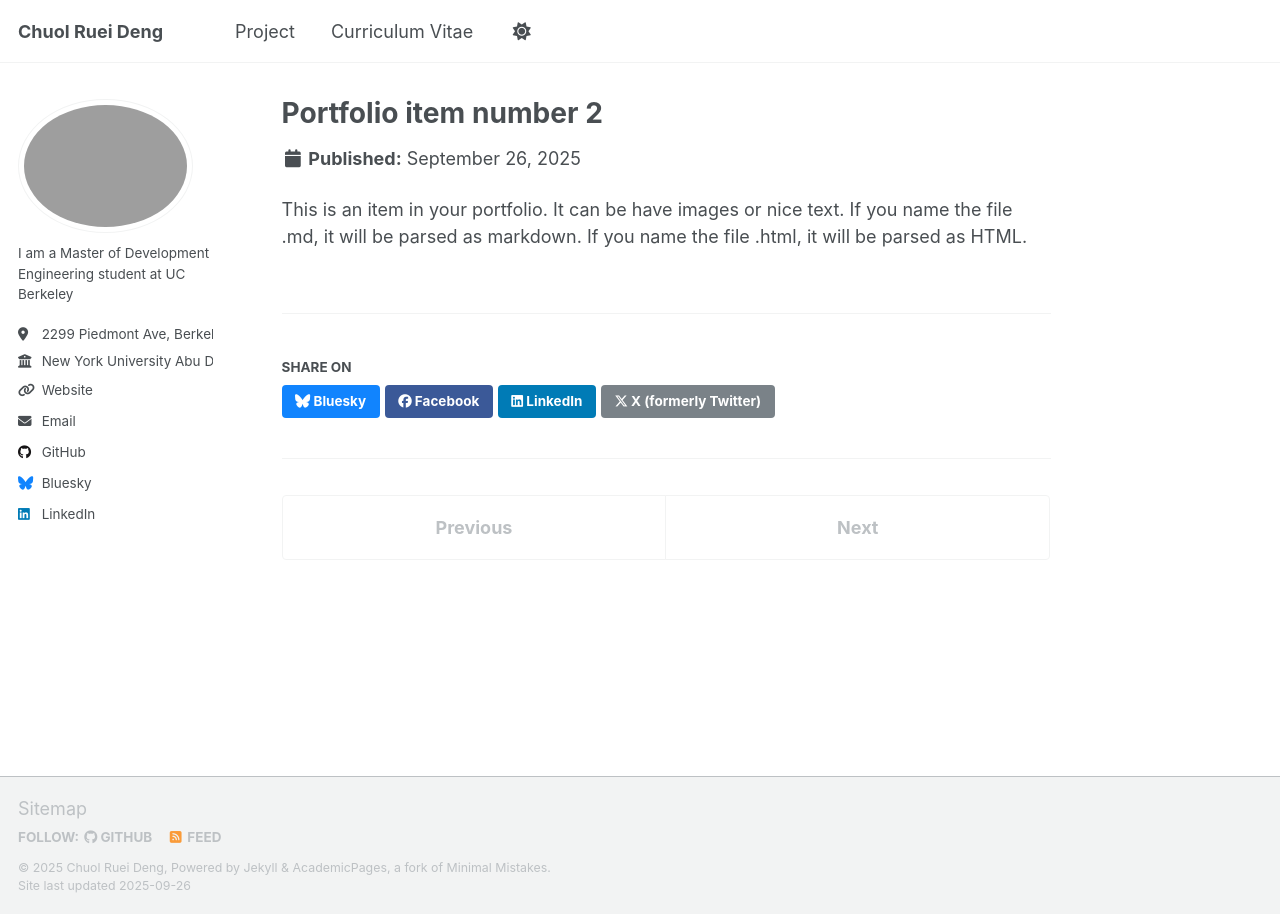
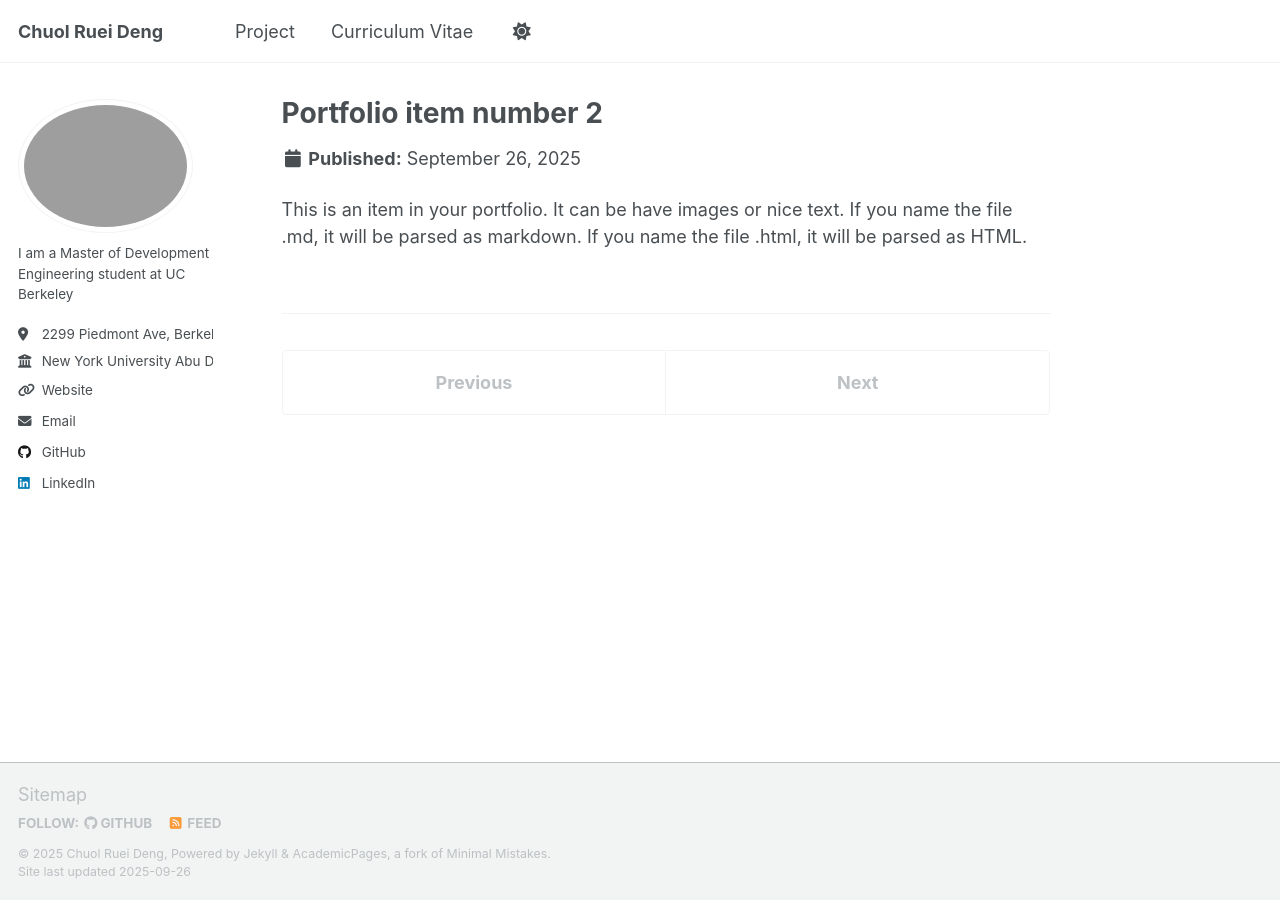
Before and after one commit to chuolrdeng/chuolrdeng.github.io, a Jekyll site: the page built from _portfolio/portfolio-2.html, in a window 1280 px wide. Built offline with Jekyll 4.4.1, drawn with Linux system fonts in a browser that asks for light colours; a script that is not in the unit is left out; some of the changed lines change nothing that is shown.

Commit message:
Update _config.yml

```diff
--- a/_config.yml
+++ b/_config.yml
@@ -54,7 +54,7 @@
 
   # Social media
   artstation       : # Username
-  bluesky          : "bsky.app" # Replace this with you Bluesky username
+  # bluesky          : "bsky.app" # Replace this with you Bluesky username
   facebook         : # Username
   flickr           : # Username
   foursquare       : # Username
@@ -268,7 +268,7 @@
       layout: single
       author_profile: true
       share: false
-      comments: true
+      comments: false
   # _portfolio
   - scope:
       path: ""
@@ -276,7 +276,7 @@
     values:
       layout: single
       author_profile: true
-      share: true
+      share: false
       comment: true
   # # _talks
   # - scope:
```
